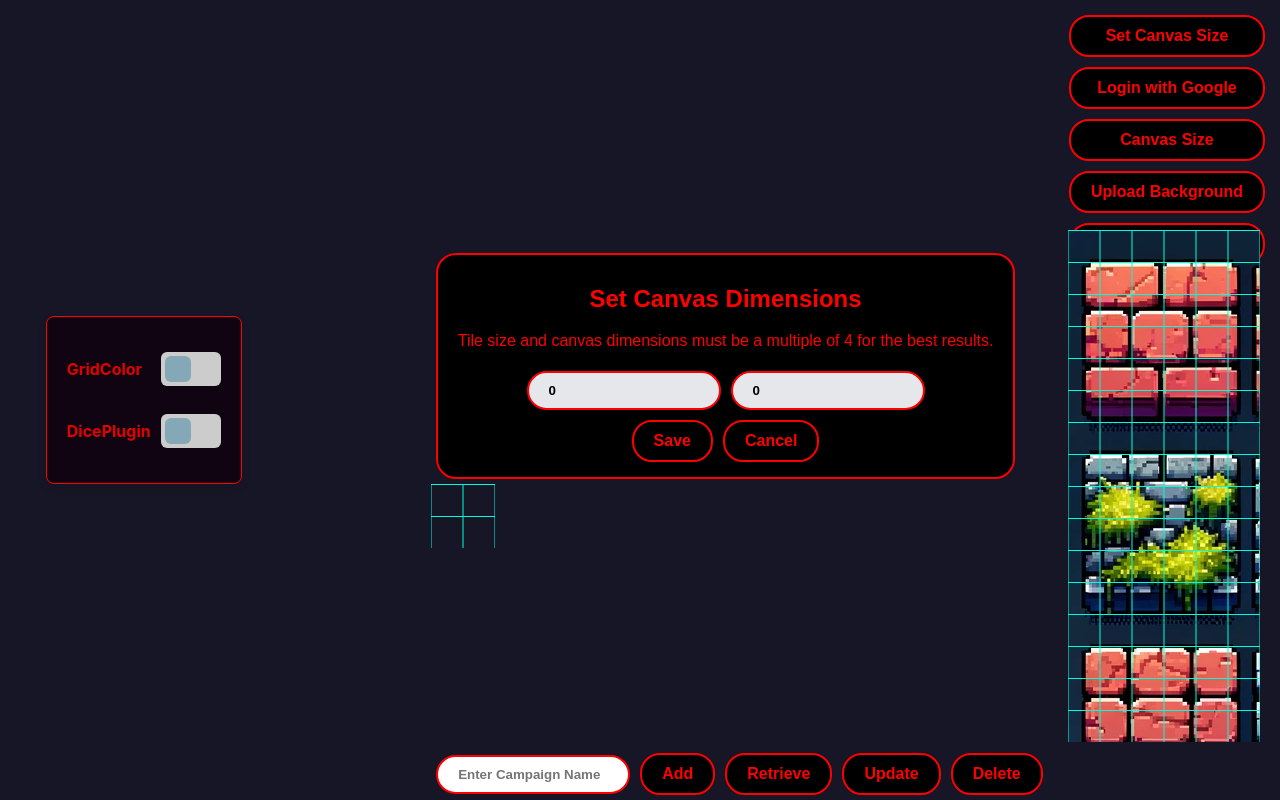
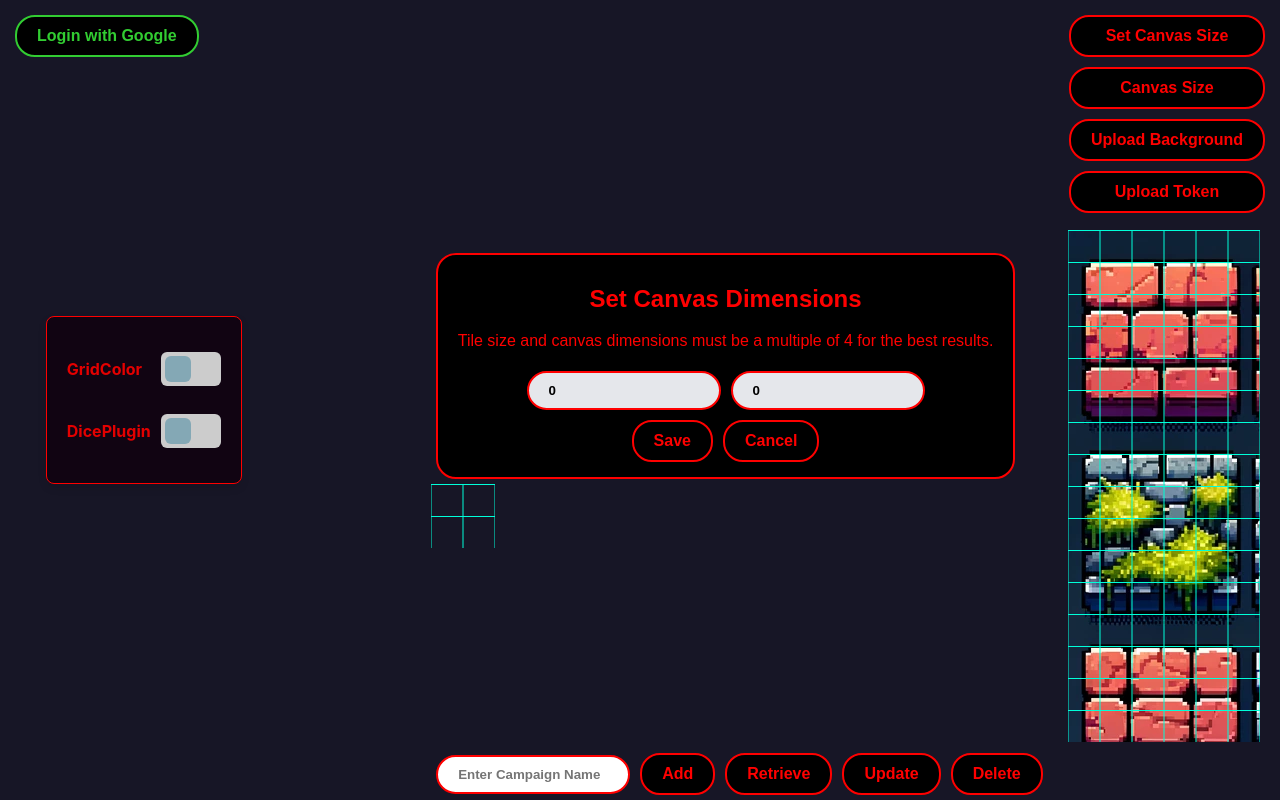
Before and after one commit to AbsolutelyAri/TrueStrikeVTT, a React (Create React App) app: page / in a window 1280 px wide. Built offline with nearby package versions, Linux system fonts and the light colour scheme; no server answers.

Commit message:
Fixed button style

```diff
--- a/src/game/Authentication.jsx
+++ b/src/game/Authentication.jsx
@@ -22,6 +22,7 @@ export function AuthenticationButton() {
 
     // Checks for change in the state of the authentication
     auth.onAuthStateChanged((user) => {
+        console.log("AuthState has changed");
         if (user) {
             // User is signed in, see docs for a list of available properties
             // https://firebase.google.com/docs/reference/js/v8/firebase.User
@@ -35,6 +36,6 @@ export function AuthenticationButton() {
     });
 
     return (
-        <button className={styles.button} onClick={handleGoogleLogin}>{ButtonText}</button>
+        <button className={styles.loginButton} onClick={handleGoogleLogin}>{ButtonText}</button>
     )
 }
--- a/src/game/Canvas.jsx
+++ b/src/game/Canvas.jsx
@@ -413,9 +413,11 @@ function Canvas({selectedTile}) {
 
     return (
         <div>
+            <div className={styles.loginButtonContainer}>
+                <AuthenticationButton></AuthenticationButton>
+            </div>
             <div className={styles.fileUploadContainer}>
                 <button onClick={openModal} className={styles.button}>Set Canvas Size</button>
-                <AuthenticationButton></AuthenticationButton>
                 <button onClick={openModal} className={styles.button}>
                     <label>Canvas Size</label>
                 </button>
--- a/src/game/canvas.module.css
+++ b/src/game/canvas.module.css
@@ -111,3 +111,33 @@
 .centerLine{
     text-align: center;
 }
+
+.loginButtonContainer {
+    display: flex;
+    font-family: sans-serif;
+    display: flex;
+    flex-direction: column;
+    padding: 10px;
+    margin-bottom: 10px;
+    position: absolute;
+    top: 0px;
+    left: 0px;
+}
+
+.loginButton {
+    font-family: sans-serif;
+    background-color: black;
+    color: limegreen;
+    border: 2px solid limegreen;
+    border-radius: 20px;
+    padding: 10px 20px;
+    margin: 5px;
+    cursor: pointer;
+    font-weight: bold;
+    font-size: medium;
+}
+
+.loginButton:hover{
+    background-color: limegreen;
+    color: black;
+}
```
